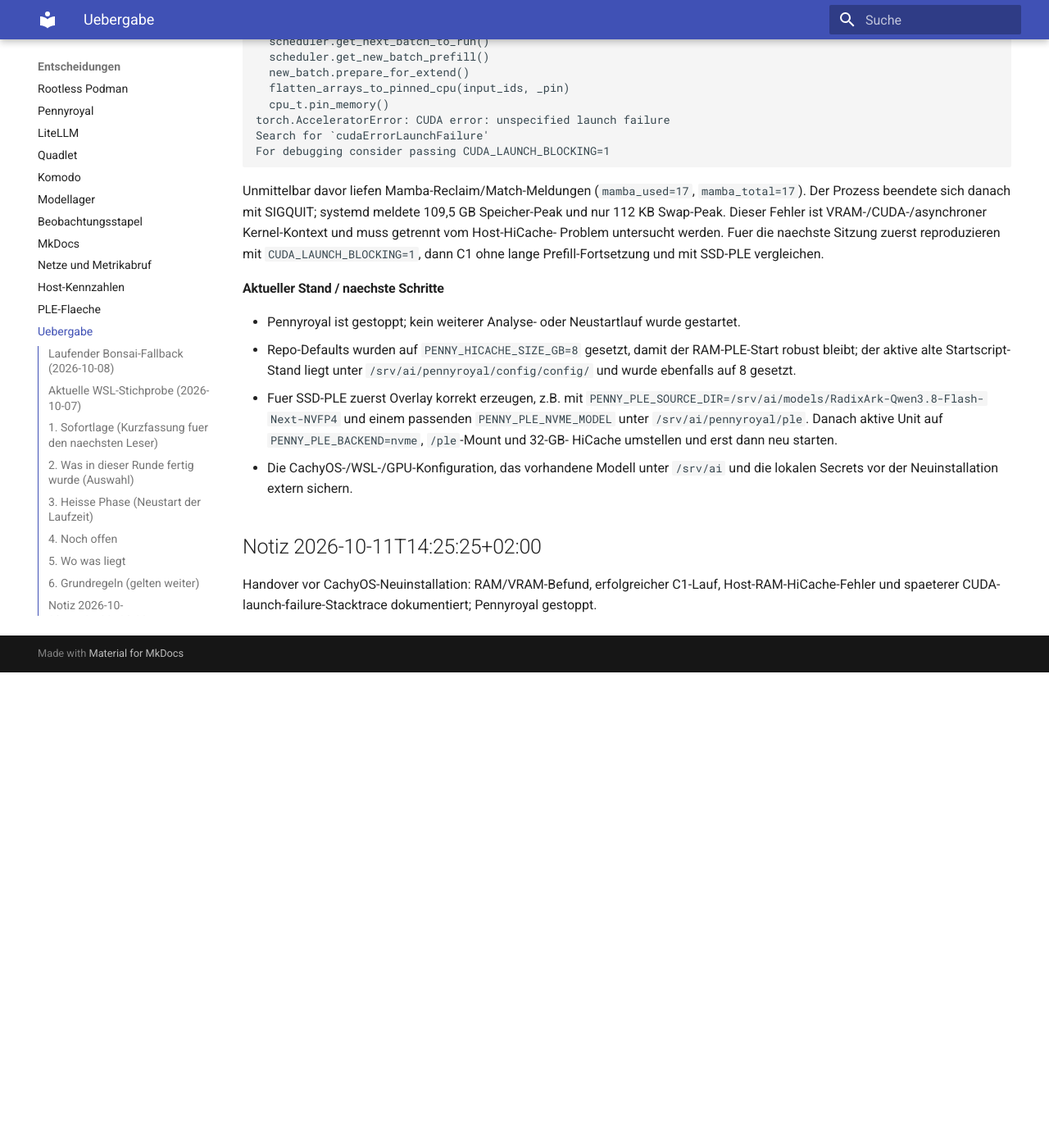
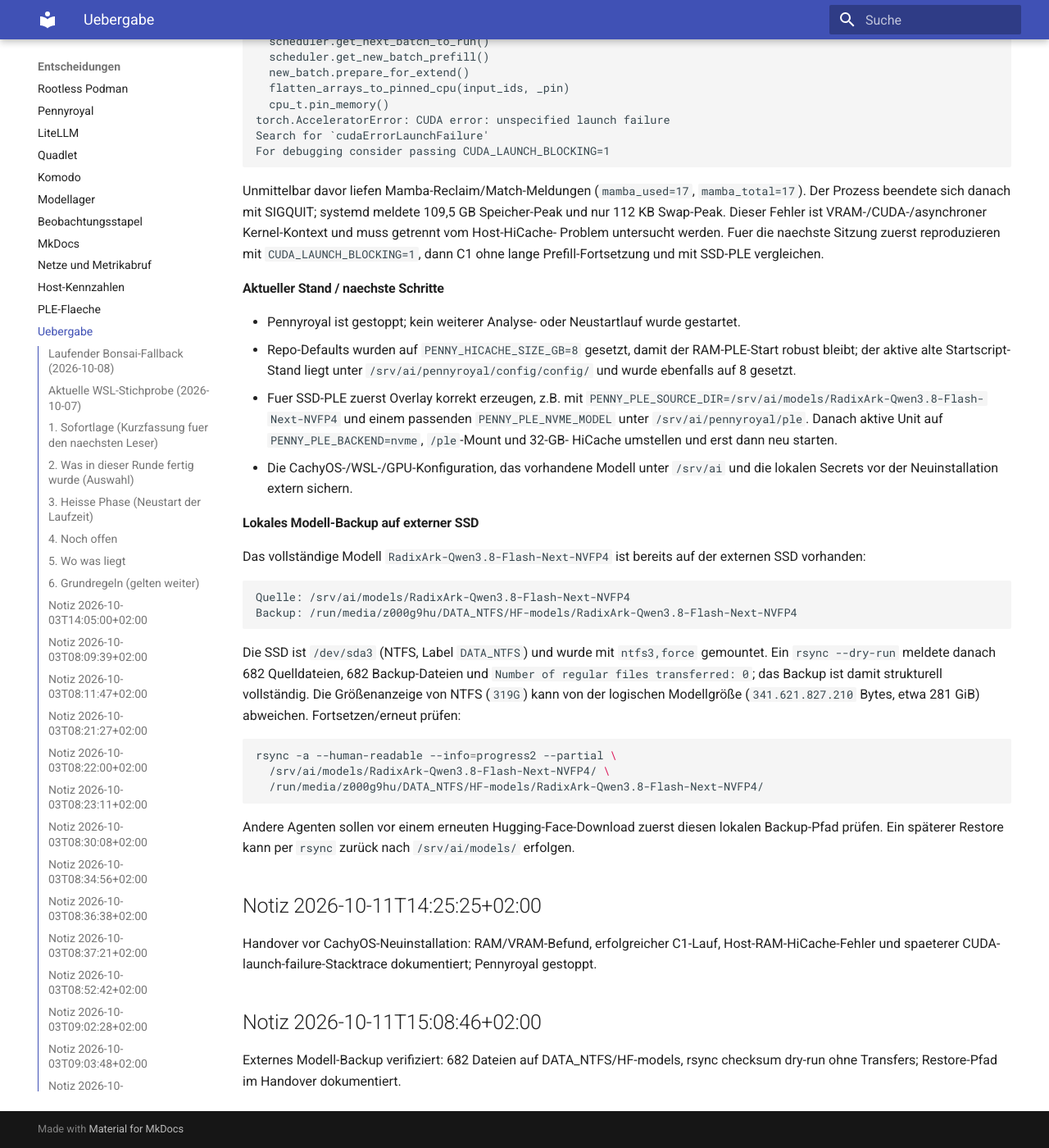
Before and after one commit to thomasdenk79-cyber/llm-infra-setup, an MkDocs documentation site: the page built from docs/HANDOFF.md, in a window 1280 px wide and 1400 px high, scrolled down 13894 px. Shown: the whole window at 82% size. Built offline with MkDocs 1.6.1 and Material for MkDocs 9.7.7, drawn with Linux system fonts in a browser that asks for light colours; before the commit the page ends 14714 px from its top, so only the background shows below that; some of the changed text lies outside the part shown.

Commit message:
stand: 2026-10-11T15:08 gesichert (1 Dateien)

````diff
--- a/docs/HANDOFF.md
+++ b/docs/HANDOFF.md
@@ -1,4 +1,4 @@
-Zuletzt gesichert: 2026-10-11T14:25:25+02:00 durch `scripts/session-checkpoint.sh`
+Zuletzt gesichert: 2026-10-11T15:08:46+02:00 durch `scripts/session-checkpoint.sh`
 
 # Arbeitsstand und Uebergabe
 
@@ -594,6 +594,37 @@
 * Die CachyOS-/WSL-/GPU-Konfiguration, das vorhandene Modell unter `/srv/ai`
   und die lokalen Secrets vor der Neuinstallation extern sichern.
 
+#### Lokales Modell-Backup auf externer SSD
+
+Das vollständige Modell `RadixArk-Qwen3.8-Flash-Next-NVFP4` ist bereits auf
+der externen SSD vorhanden:
+
+```text
+Quelle: /srv/ai/models/RadixArk-Qwen3.8-Flash-Next-NVFP4
+Backup: /run/media/z000g9hu/DATA_NTFS/HF-models/RadixArk-Qwen3.8-Flash-Next-NVFP4
+```
+
+Die SSD ist `/dev/sda3` (NTFS, Label `DATA_NTFS`) und wurde mit `ntfs3,force`
+gemountet. Ein `rsync --dry-run` meldete danach 682 Quelldateien, 682
+Backup-Dateien und `Number of regular files transferred: 0`; das Backup ist
+damit strukturell vollständig. Die Größenanzeige von NTFS (`319G`) kann von
+der logischen Modellgröße (`341.621.827.210` Bytes, etwa 281 GiB) abweichen.
+Fortsetzen/erneut prüfen:
+
+```bash
+rsync -a --human-readable --info=progress2 --partial \
+  /srv/ai/models/RadixArk-Qwen3.8-Flash-Next-NVFP4/ \
+  /run/media/z000g9hu/DATA_NTFS/HF-models/RadixArk-Qwen3.8-Flash-Next-NVFP4/
+```
+
+Andere Agenten sollen vor einem erneuten Hugging-Face-Download zuerst diesen
+lokalen Backup-Pfad prüfen. Ein späterer Restore kann per `rsync` zurück nach
+`/srv/ai/models/` erfolgen.
+
 ## Notiz 2026-10-11T14:25:25+02:00
 
 Handover vor CachyOS-Neuinstallation: RAM/VRAM-Befund, erfolgreicher C1-Lauf, Host-RAM-HiCache-Fehler und spaeterer CUDA-launch-failure-Stacktrace dokumentiert; Pennyroyal gestoppt.
+
+## Notiz 2026-10-11T15:08:46+02:00
+
+Externes Modell-Backup verifiziert: 682 Dateien auf DATA_NTFS/HF-models, rsync checksum dry-run ohne Transfers; Restore-Pfad im Handover dokumentiert.
````
